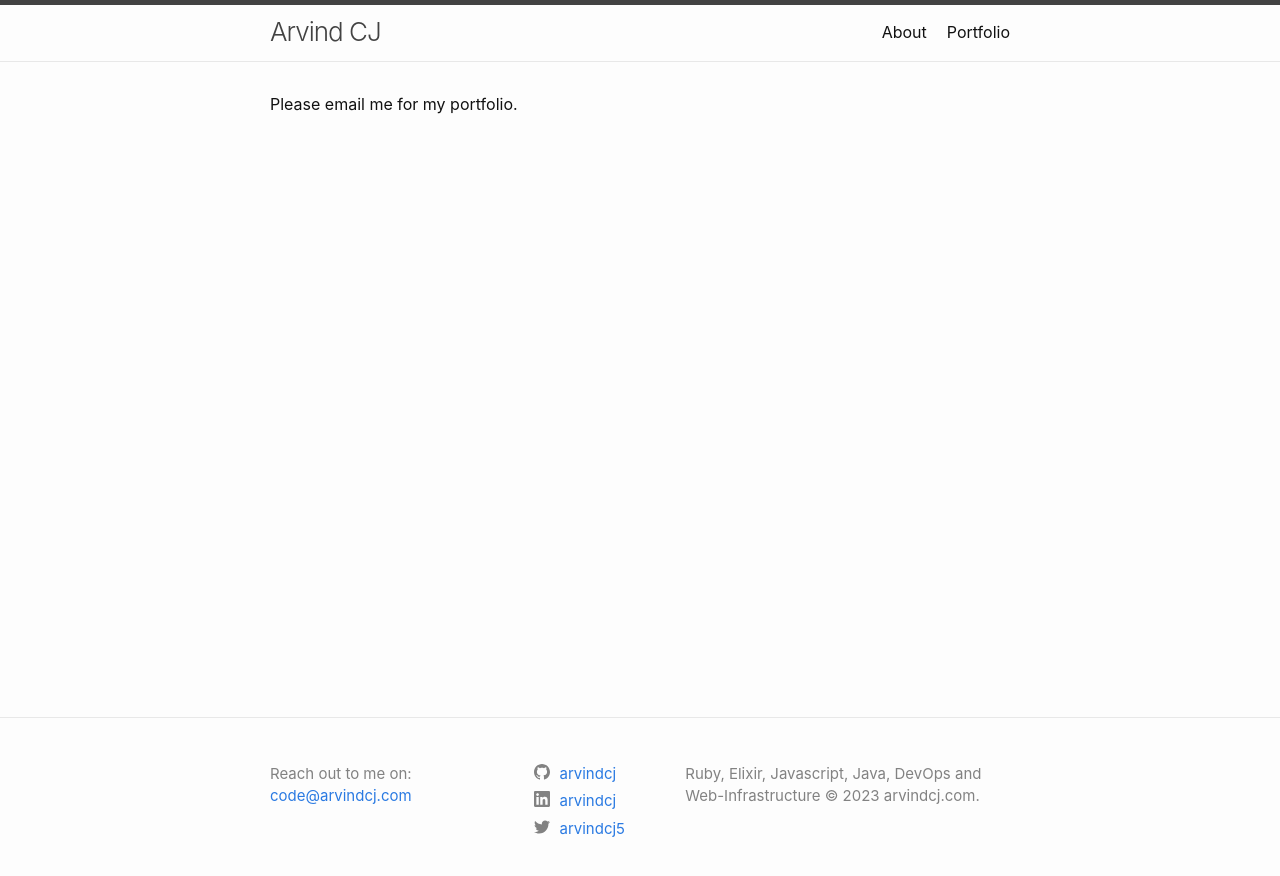
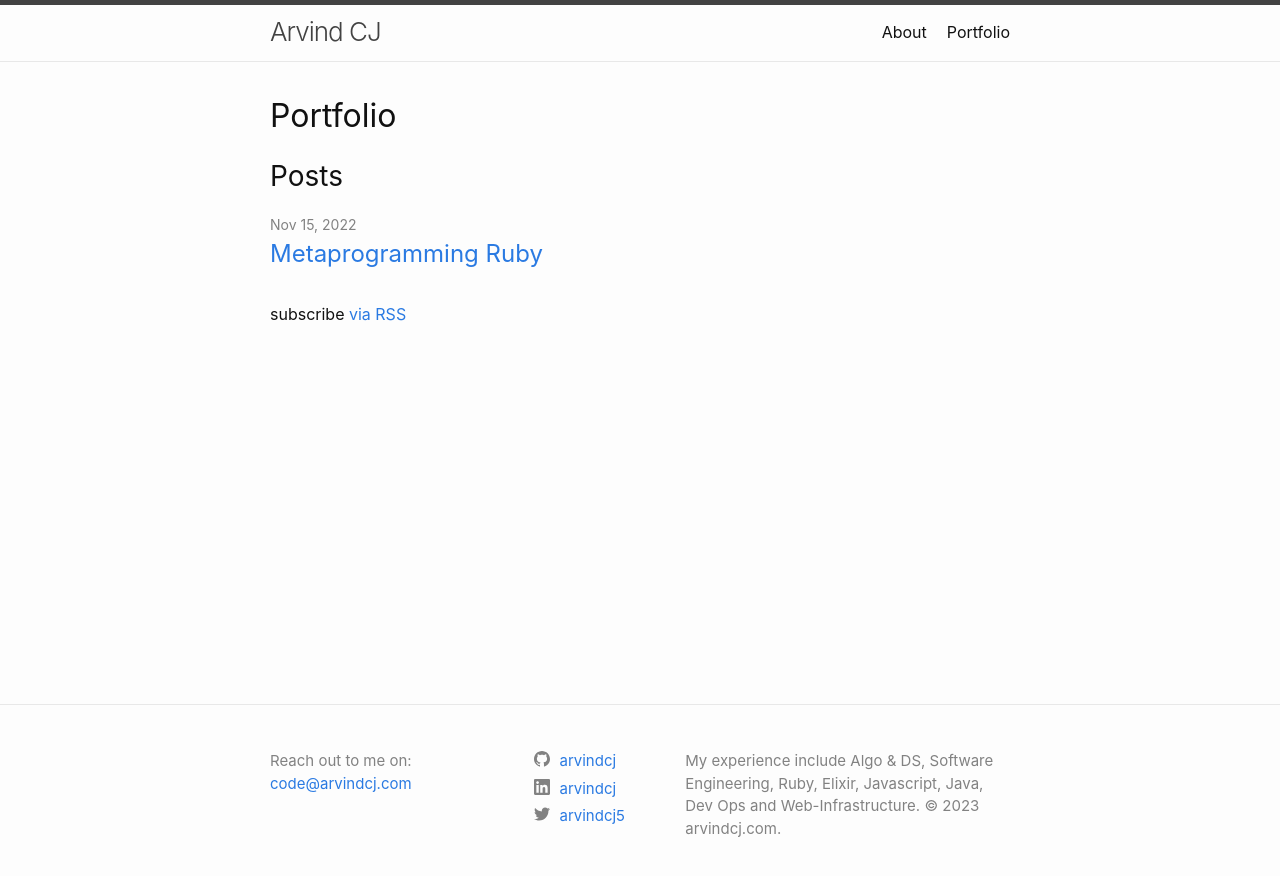
Before and after one commit to arvindcj/arvindcj.github.io, a Jekyll site: the page built from portfolio.markdown, in a window 1280 px wide. Shown: the top 876 px of the page. Built offline with Jekyll 4.4.1, drawn with Linux system fonts in a browser that asks for light colours.

Commit message:
ëditing portfolio

```diff
--- a/_config.yml
+++ b/_config.yml
@@ -21,7 +21,7 @@
 title: Arvind CJ
 email: code@arvindcj.com
 description: >- # this means to ignore newlines until "baseurl:"
-  Ruby, Elixir, Javascript, Java, DevOps and Web-Infrastructure
+  My experience include Algo & DS, Software Engineering, Ruby, Elixir, Javascript, Java, Dev Ops and Web-Infrastructure.
   © 2023 arvindcj.com.
 baseurl: "" # the subpath of your site, e.g. /blog
 domain: www.arvindcj.com
--- a/_layouts/portfolio.html
+++ b/_layouts/portfolio.html
@@ -1,24 +1,34 @@
-<!DOCTYPE html>
-<html>
-{% include head.html %}
+---
+layout: default
+---
 
-<body id="page-top" class="index">
-  {#% include nav.html %}
-  {% include header.html %}
-  {% include portfolio_grid.html %}
-  {#% include about.html %}
+<div class="home">
+  {%- if page.title -%}
+    <h1 class="page-heading">{{ page.title }}</h1>
+  {%- endif -%}
 
-  {% if site.contact == "static" %}
-  {% include contact_static.html %}
-  {% elsif site.contact == "disqus" %}
-  {% include contact_disqus.html %}
-  {% else %}
-  {#% include contact.html %}
-  {% endif %}
+  {{ con2tent }}
 
-  {% include footer.html %}
-  {#% include modals.html %}
-  {#% include js.html %}
-</body>
+  {%- if site.posts.size > 0 -%}
+    <h2 class="post-list-heading">{{ page.list_title | default: "Posts" }}</h2>
+    <ul class="post-list">
+      {%- for post in site.posts -%}
+      <li>
+        {%- assign date_format = site.minima.date_format | default: "%b %-d, %Y" -%}
+        <span class="post-meta">{{ post.date | date: date_format }}</span>
+        <h3>
+          <a class="post-link" href="{{ post.url | relative_url }}">
+            {{ post.title | escape }}
+          </a>
+        </h3>
+        {%- if site.show_excerpts -%}
+          {{ post.excerpt }}
+        {%- endif -%}
+      </li>
+      {%- endfor -%}
+    </ul>
 
-</html>
+    <p class="rss-subscribe">subscribe <a href="{{ "/feed.xml" | relative_url }}">via RSS</a></p>
+  {%- endif -%}
+
+</div>
--- a/portfolio.markdown
+++ b/portfolio.markdown
@@ -1,5 +1,5 @@
 ---
-layout: default
+layout: portfolio
 title: Portfolio
 permalink: /portfolio/
 ---
```
Also changed, not shown: _portfolios/asdf.md (added, +94 -0 lines), Gemfile.lock.
